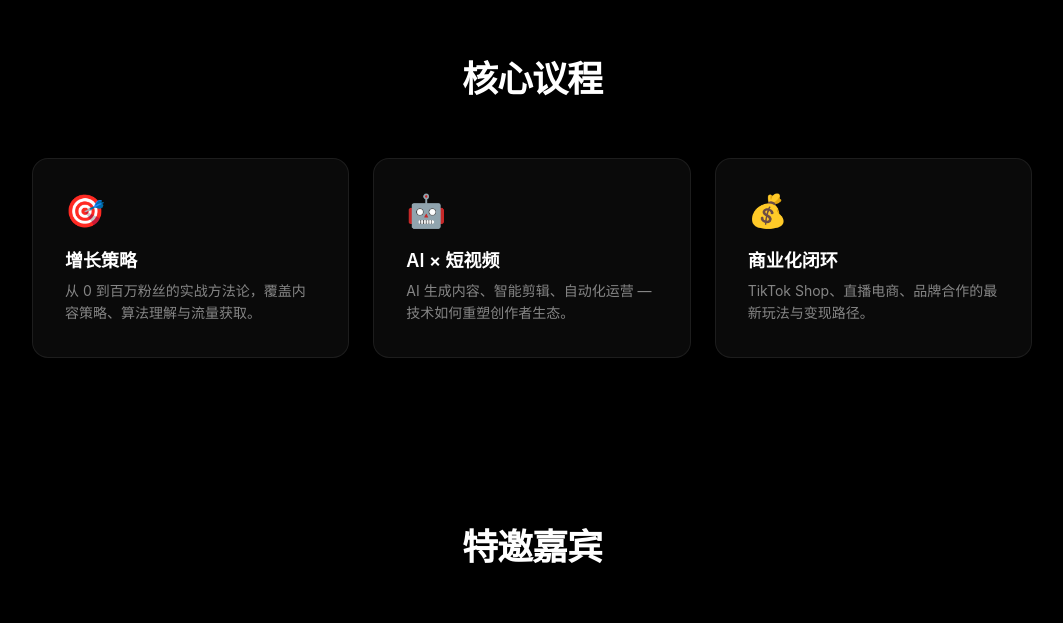
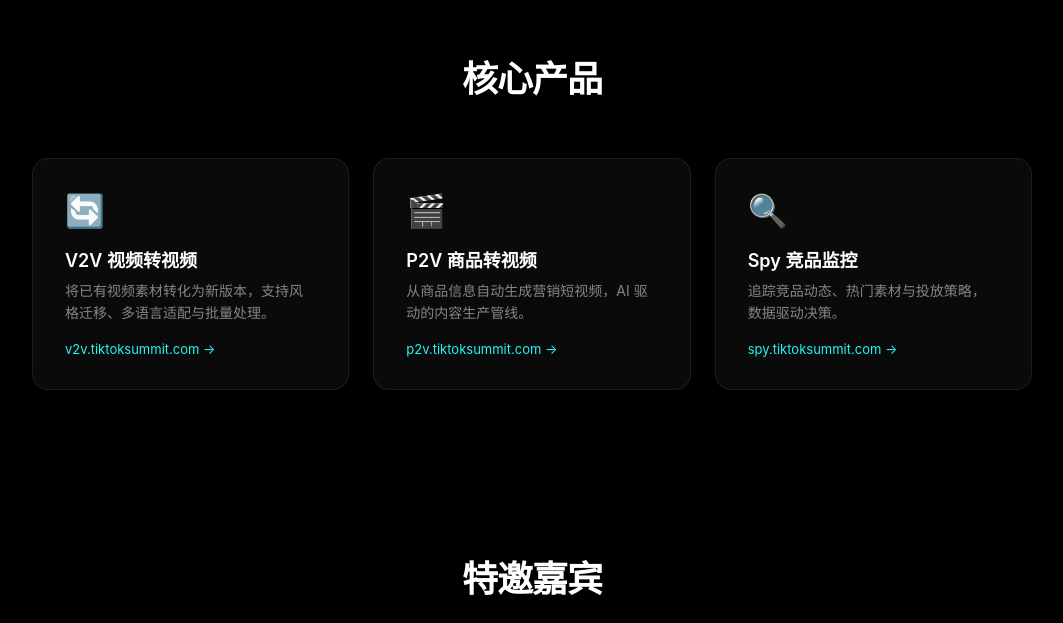
Before and after one commit to aiaipaper2023-sudo/TikTokSummit, a plain HTML site: page index.html in a window 1280 px wide. Shown: the part 830-1453 px from the top of the page, without its empty margins (108-1171 px from the left). Drawn offline with Linux system fonts and the light colour scheme.

Commit message:
feat: link products to subdomain URLs (v2v/p2v/spy.tiktoksummit.com)

```diff
--- a/index.html
+++ b/index.html
@@ -217,8 +217,11 @@
   <nav>
     <div class="logo">TikTok Summit</div>
     <div class="nav-links">
-      <a href="#agenda">议程</a>
+      <a href="#products">产品</a>
       <a href="#speakers">嘉宾</a>
+      <a href="https://v2v.tiktoksummit.com">V2V</a>
+      <a href="https://p2v.tiktoksummit.com">P2V</a>
+      <a href="https://spy.tiktoksummit.com">Spy</a>
       <a href="#" onclick="openLogin(); return false;" class="btn-login">登录</a>
     </div>
   </nav>
@@ -234,25 +237,28 @@
     </div>
   </section>
 
-  <!-- Agenda -->
-  <section class="info" id="agenda">
-    <h2>核心议程</h2>
+  <!-- Products -->
+  <section class="info" id="products">
+    <h2>核心产品</h2>
     <div class="cards">
-      <div class="card">
-        <div class="card-icon">🎯</div>
-        <h3>增长策略</h3>
-        <p>从 0 到百万粉丝的实战方法论，覆盖内容策略、算法理解与流量获取。</p>
-      </div>
-      <div class="card">
-        <div class="card-icon">🤖</div>
-        <h3>AI × 短视频</h3>
-        <p>AI 生成内容、智能剪辑、自动化运营 — 技术如何重塑创作者生态。</p>
-      </div>
-      <div class="card">
-        <div class="card-icon">💰</div>
-        <h3>商业化闭环</h3>
-        <p>TikTok Shop、直播电商、品牌合作的最新玩法与变现路径。</p>
-      </div>
+      <a href="https://v2v.tiktoksummit.com" class="card" style="text-decoration:none;color:inherit;">
+        <div class="card-icon">🔄</div>
+        <h3>V2V 视频转视频</h3>
+        <p>将已有视频素材转化为新版本，支持风格迁移、多语言适配与批量处理。</p>
+        <div style="margin-top:16px;font-size:13px;color:#25f4ee;">v2v.tiktoksummit.com →</div>
+      </a>
+      <a href="https://p2v.tiktoksummit.com" class="card" style="text-decoration:none;color:inherit;">
+        <div class="card-icon">🎬</div>
+        <h3>P2V 商品转视频</h3>
+        <p>从商品信息自动生成营销短视频，AI 驱动的内容生产管线。</p>
+        <div style="margin-top:16px;font-size:13px;color:#25f4ee;">p2v.tiktoksummit.com →</div>
+      </a>
+      <a href="https://spy.tiktoksummit.com" class="card" style="text-decoration:none;color:inherit;">
+        <div class="card-icon">🔍</div>
+        <h3>Spy 竞品监控</h3>
+        <p>追踪竞品动态、热门素材与投放策略，数据驱动决策。</p>
+        <div style="margin-top:16px;font-size:13px;color:#25f4ee;">spy.tiktoksummit.com →</div>
+      </a>
     </div>
   </section>
 
```
Also changed, not shown: dashboard.html (+6 -5 lines), js/nav.js (+6 -6 lines).
